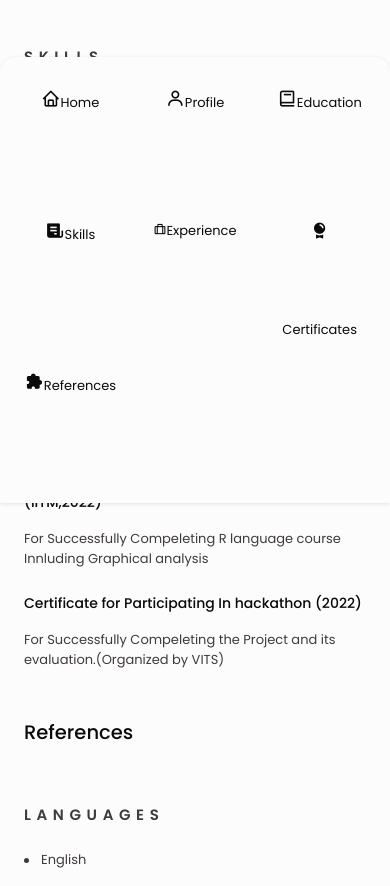
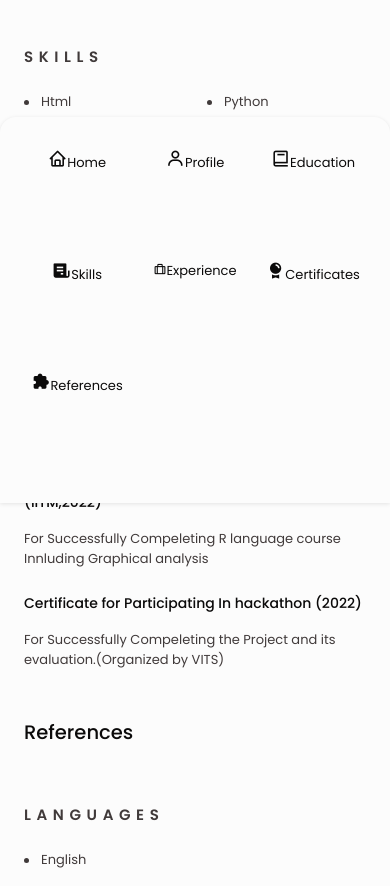
Before and after one commit to JAGRIT098/jagritaggarwal_cv, a plain HTML site: page index.html in a window 390 px wide. Shown: the part 1185-2071 px from the top of the page. Drawn offline with nearby package versions, Linux system fonts and the light colour scheme.

Commit message:
Update style.css

```diff
--- a/style.css
+++ b/style.css
@@ -153,8 +153,8 @@
 }
 .nav__list{
     display: grid;
-    grid-template-columns:repeat(3,1fr) ;
-    gap: 2rem;
+    grid-template-columns:repeat(3,1fr);
+    gap: .75rem;
 }
 .nav_link{
     display: flex;
```
